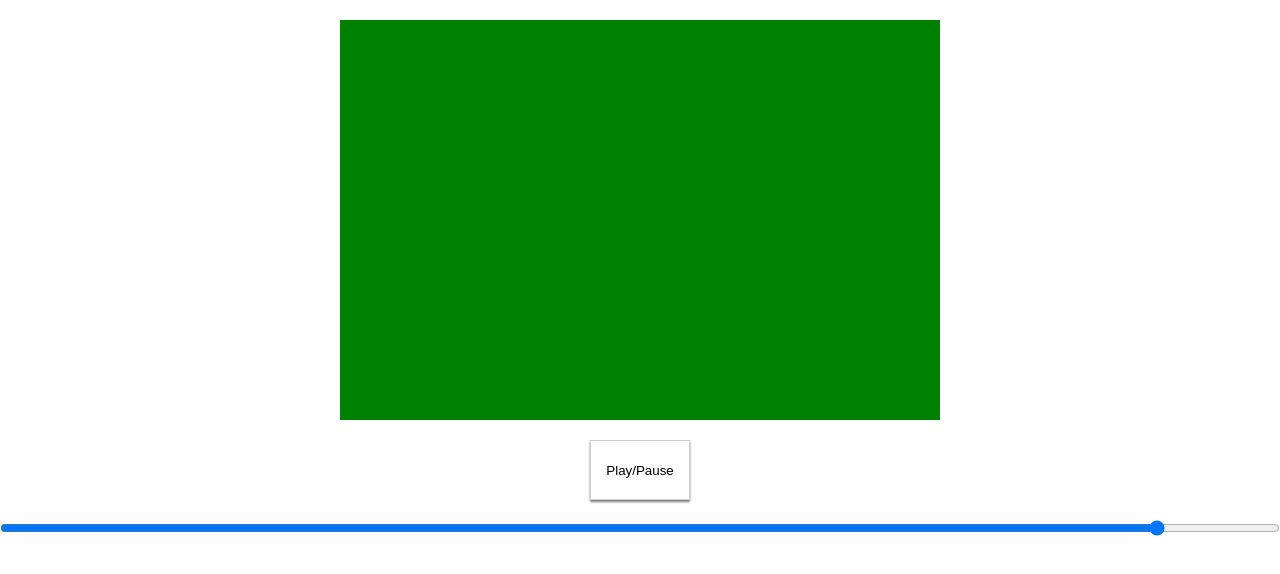
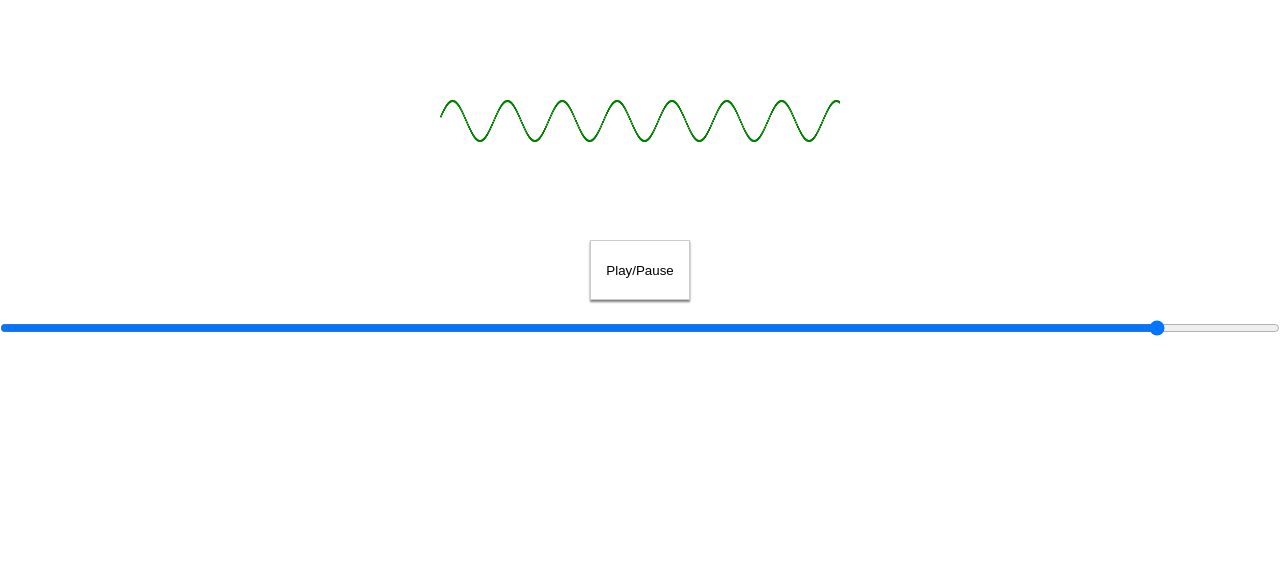
Before and after one commit to Md-Ahmed/WebAudio, a plain HTML site: page Index.html in a window 1280 px wide. Drawn offline with Linux system fonts and the light colour scheme.

Commit message:
Added a crazy sine wave

```diff
--- a/Index.html
+++ b/Index.html
@@ -7,7 +7,7 @@
         <meta name="viewport" content="width = device-width, initial-scale=1">
     </head>
     <body>
-        <canvas id="canvas" width="600" height="400"></canvas>
+        <canvas id="canvas" width="400" height="200"></canvas>
         <button class="button" onclick="togglePlay()">Play/Pause</button>
         <input type="range" id="frequency" min="1" max="440" value="400" onchange="updateFrequency(this)">
         <script type="text/javascript" src="main.js"></script>
--- a/main.js
+++ b/main.js
@@ -1,16 +1,17 @@
+var x = 0;
+var y = 0.00;
+
 var canvas = document.getElementById('canvas');
-console.log(canvas);
 var context = canvas.getContext("2d");
-console.log(context);
-context.fillStyle = "green";
-console.log(context.fillStyle);
-context.fillRect(0, 0, canvas.width, canvas.height);
+render();
+
 var audioContext = new (window.AudioContext || window.webkitAudioContext)();
 var oscillator;
 isPlaying = false;
 function play(){
     oscillator = audioContext.createOscillator();
     oscillator.type = 'sine';
+    oscillator.frequency.value = document.getElementById('frequency').value;
     oscillator.connect(audioContext.destination);
     oscillator.start();
 }
@@ -20,7 +21,6 @@ function stop() {
 
 function updateFrequency(element) {
     oscillator.frequency.value = element.value;
-    console.log(element.value);
 }
 
 function togglePlay() {
@@ -33,3 +33,28 @@ function togglePlay() {
         isPlaying = true;
     }
 }
+/*function render(){
+    context.fillStyle = "green";
+    context.clearRect(0, 0, canvas.width, canvas.height);
+    for(var i = 0; i < canvas.width; i++){
+        context.fillRect(x, Math.sin((180/Math.PI)*y)*20 + (canvas.height/2), 2, 2);
+        x++;
+        y += .002;
+    }
+    x++;
+    requestAnimationFrame(render);
+}*/
+
+function render(){
+    context.fillStyle = "green";
+    context.clearRect(0, 0, canvas.width, canvas.height);
+    for(var i = 0; i < canvas.width; i++){
+        context.fillRect(x, Math.sin((180/Math.PI)*y)*20 + (canvas.height/2), 2, 2);
+        x += 1;
+        y += .002;
+    }
+    if (x > canvas.width){
+        x = 0;
+    }
+    requestAnimationFrame(render);
+}
```
